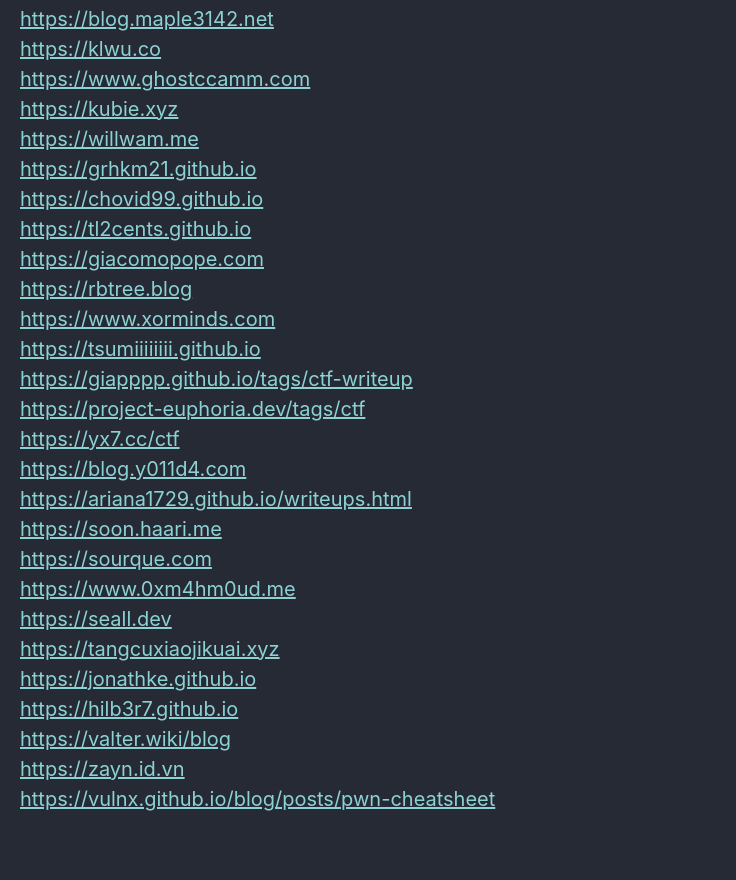
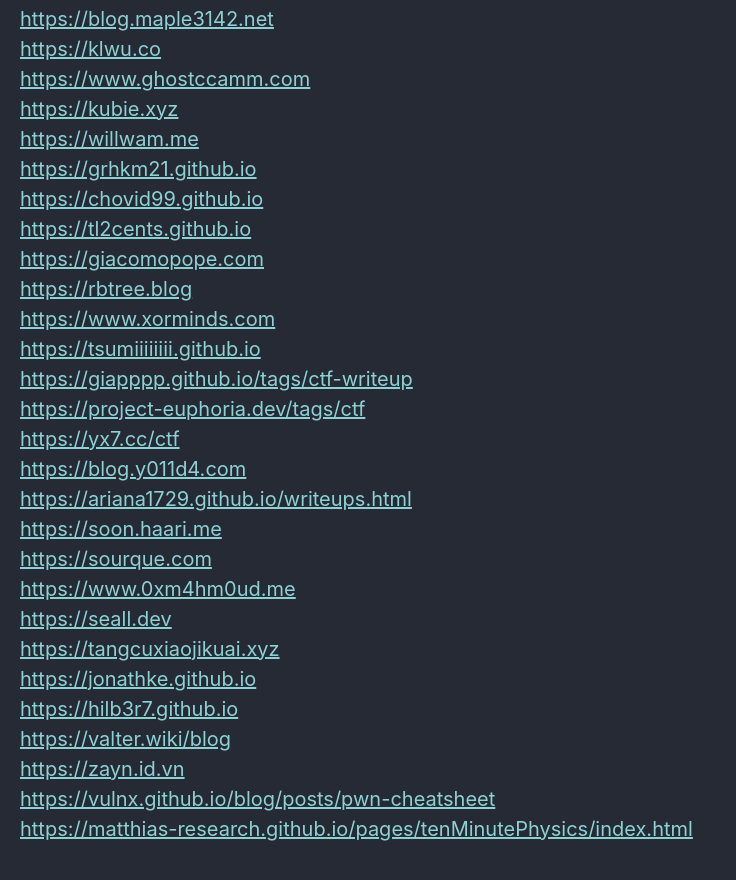
Before and after one commit to Connor-McCartney/Connor-McCartney.github.io, a Jekyll site: the page built from _pages/misc/resources.md, in a window 1280 px wide and 900 px high, scrolled down 2896 px. Shown: the top 880 px of the window, without its empty margins (0-736 px from the left). Built offline with Jekyll 4.4.1, drawn with Linux system fonts in a browser that asks for light colours; cached includes are drawn as plain includes.

Commit message:
Update resources.md

```diff
--- a/_pages/misc/resources.md
+++ b/_pages/misc/resources.md
@@ -119,3 +119,4 @@ Linux syscalls <https://x64.syscall.sh> <br>
 <https://valter.wiki/blog> <br>
 <https://zayn.id.vn> <br>
 <https://vulnx.github.io/blog/posts/pwn-cheatsheet> <br>
+<https://matthias-research.github.io/pages/tenMinutePhysics/index.html> <br>
```
